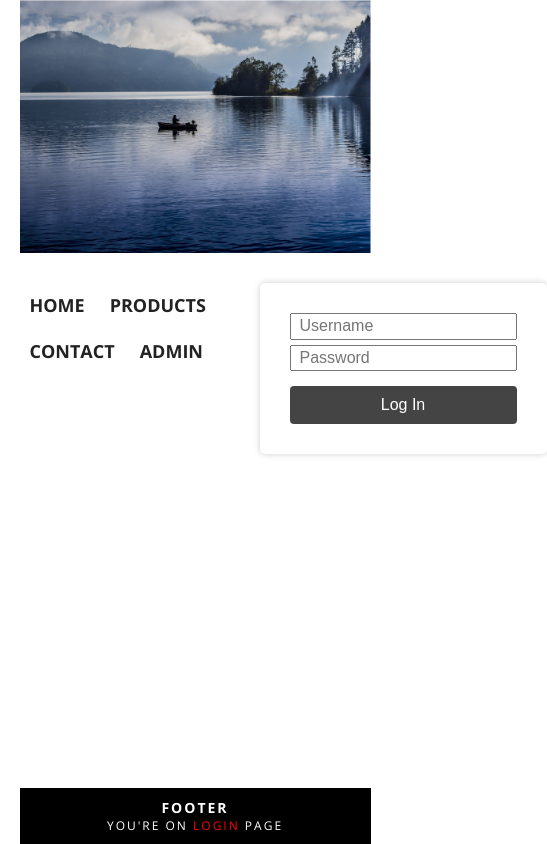
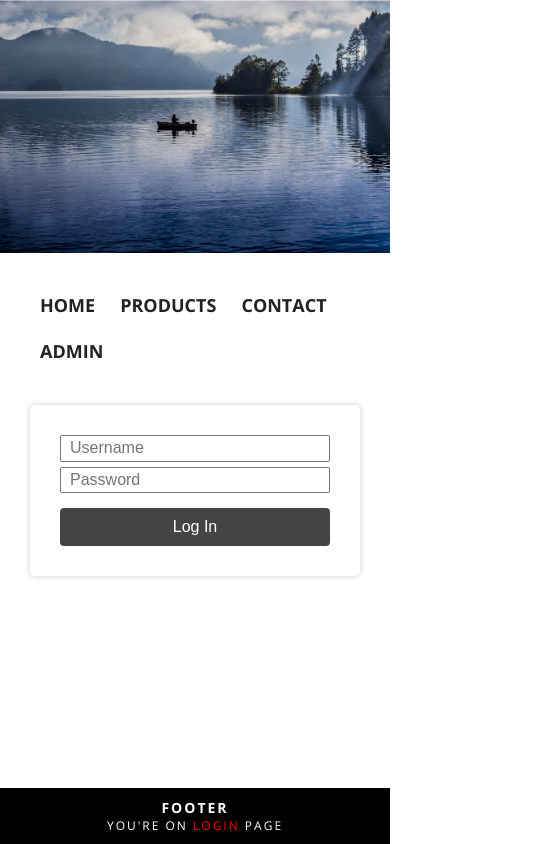
Before and after one commit to APabisz/13.Simple_ReactApp, a React (Create React App) app: page /login in a window 390 px wide. Shown: the whole page, 547 px wide, since content can reach past the window. Built offline with nearby package versions, Linux system fonts and the light colour scheme.

Commit message:
fix: optimized display for mobiles

```diff
--- a/src/styles/App.css
+++ b/src/styles/App.css
@@ -1,12 +1,19 @@
 div.app {
+  position: relative;
   display: flex;
   flex-direction: column;
   min-height: 100vh;
   width: 90%;
   margin: 0 auto;
   color: #222;
+  box-shadow: 0 0 10px 0 #ccc;
+  max-width: 1300px;
 }
-
+@media (max-width: 1280px) {
+  div.app {
+    width: 100%;
+  }
+}
 header {
   flex-basis: 30vh;
 }
@@ -26,6 +33,13 @@ main section.page {
   flex-grow: 1;
 }
 
+@media (max-width: 800px) {
+  main {
+    flex-direction: column;
+    padding: 30px 30px;
+  }
+}
+
 footer {
   background-color: #000;
   color: #fff;
```
